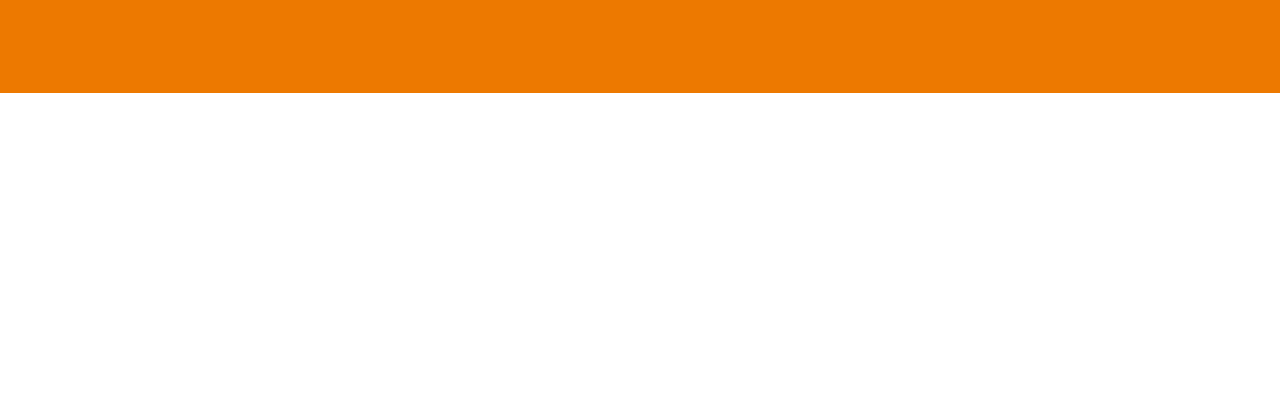
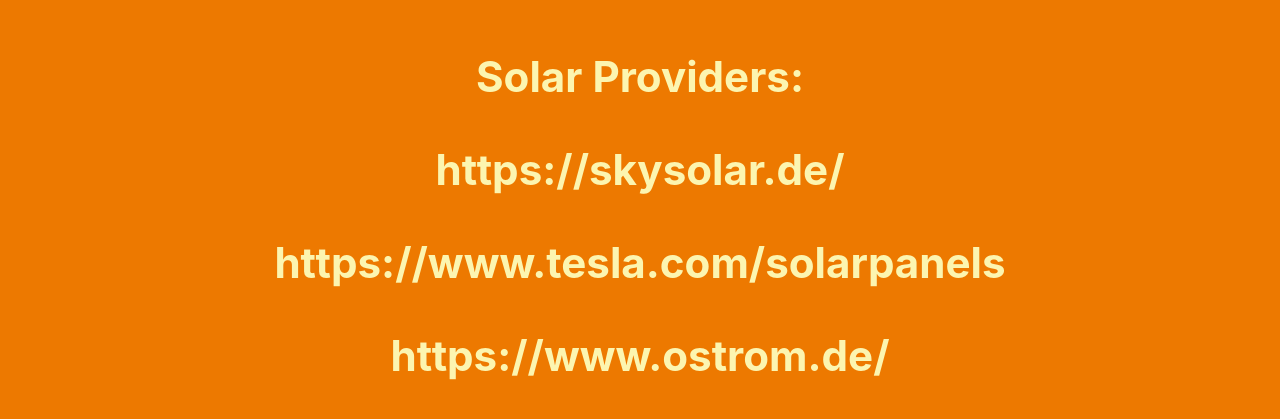
Before and after one commit to pneug/minimum-co2, a React (Create React App) app: page / in a window 1280 px wide. Shown: the part 1003-1422 px from the top of the page. Before the commit the page ends 1096 px from the top, so only its background shows below. Built offline with nearby package versions, Linux system fonts and the light colour scheme.

Commit message:
Added solar providers

```diff
--- a/src/App.js
+++ b/src/App.js
@@ -185,11 +185,10 @@
 
 
           <h3 className = "App-info">
-          <p>{this.state.area}</p>
-          <p>{this.state.kwh_per_year}</p>
-          <p>{this.state.mwh_per_life}</p>
-          <p>{this.state.co2_per_year}</p>
-          <p>{this.state.co2_per_life}</p>
+          <p>Solar Providers:</p>
+          <p>https://skysolar.de/</p>
+          <p>https://www.tesla.com/solarpanels</p>
+          <p>https://www.ostrom.de/</p>
           </h3>
 
           </div>
```
Also changed, not shown: python_backend/price_comparison_2021_11_21_12_04_13_.png (added).
